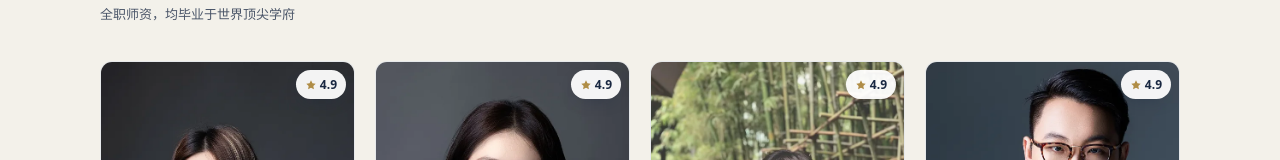
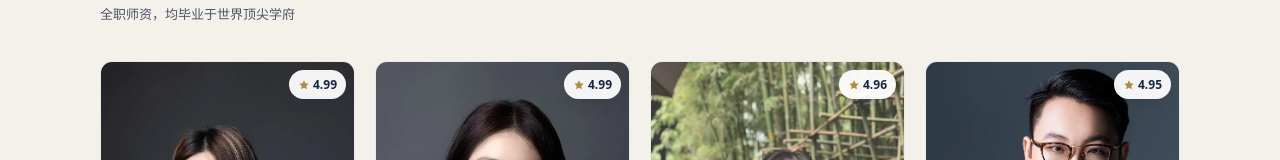
Before and after one commit to ethanwalkerwater/jingshi-official-site, a Next.js app: page / in a window 1280 px wide. Shown: the part 788-948 px from the top of the page. Built offline with nearby package versions, Linux system fonts and the light colour scheme.

Commit message:
fix: show teacher ratings to two decimals

```diff
--- a/src/data/teachers.ts
+++ b/src/data/teachers.ts
@@ -36,9 +36,9 @@ export interface Teacher {
   featured?: boolean;
 }
 
-/** 网站角标使用一位小数展示，排序仍使用精确总分。 */
+/** 网站角标四舍五入至两位小数，排序仍使用精确总分。 */
 export function avgScore(t: Teacher): string {
-  return (Math.floor(t.overall * 10) / 10).toFixed(1);
+  return t.overall.toFixed(2);
 }
 
 /** 指标保留两位小数，避免抹去累计反馈中的有效差异。 */
```
Also changed, not shown: 2 other files (tests, documents, lock files or other folders).
